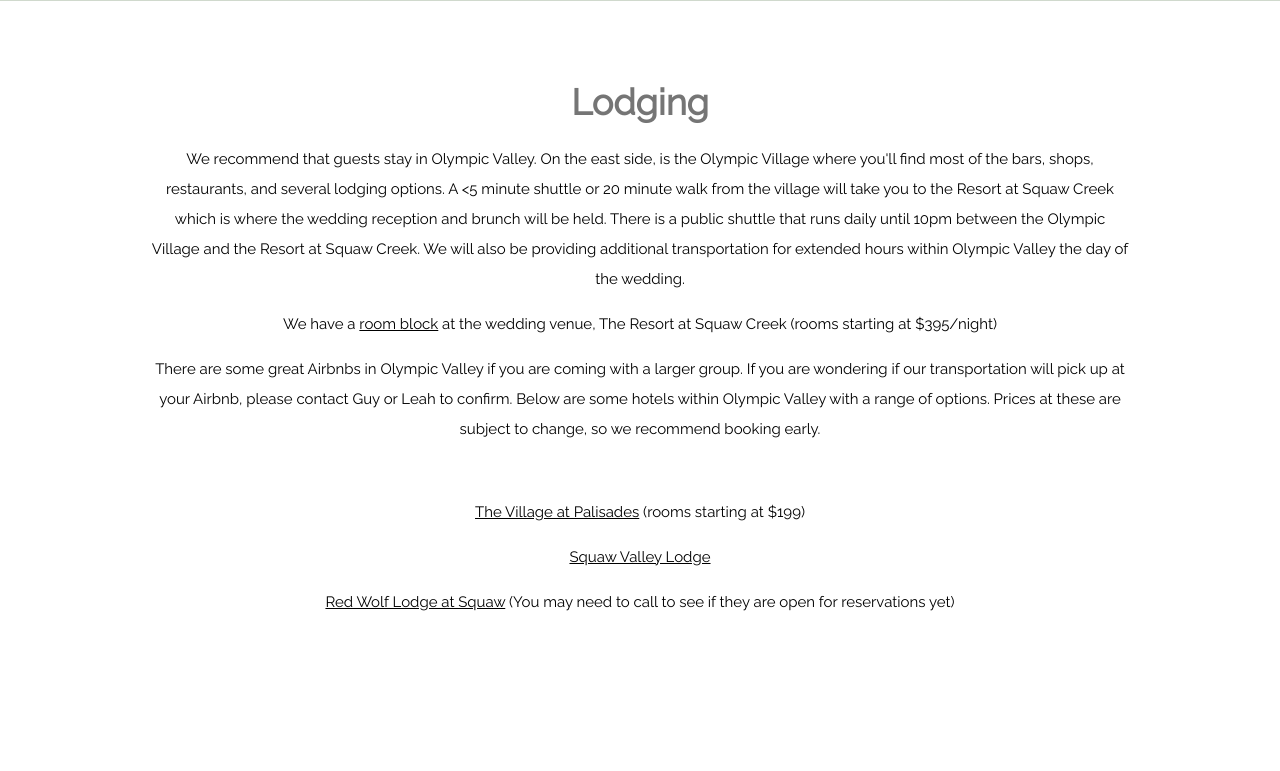
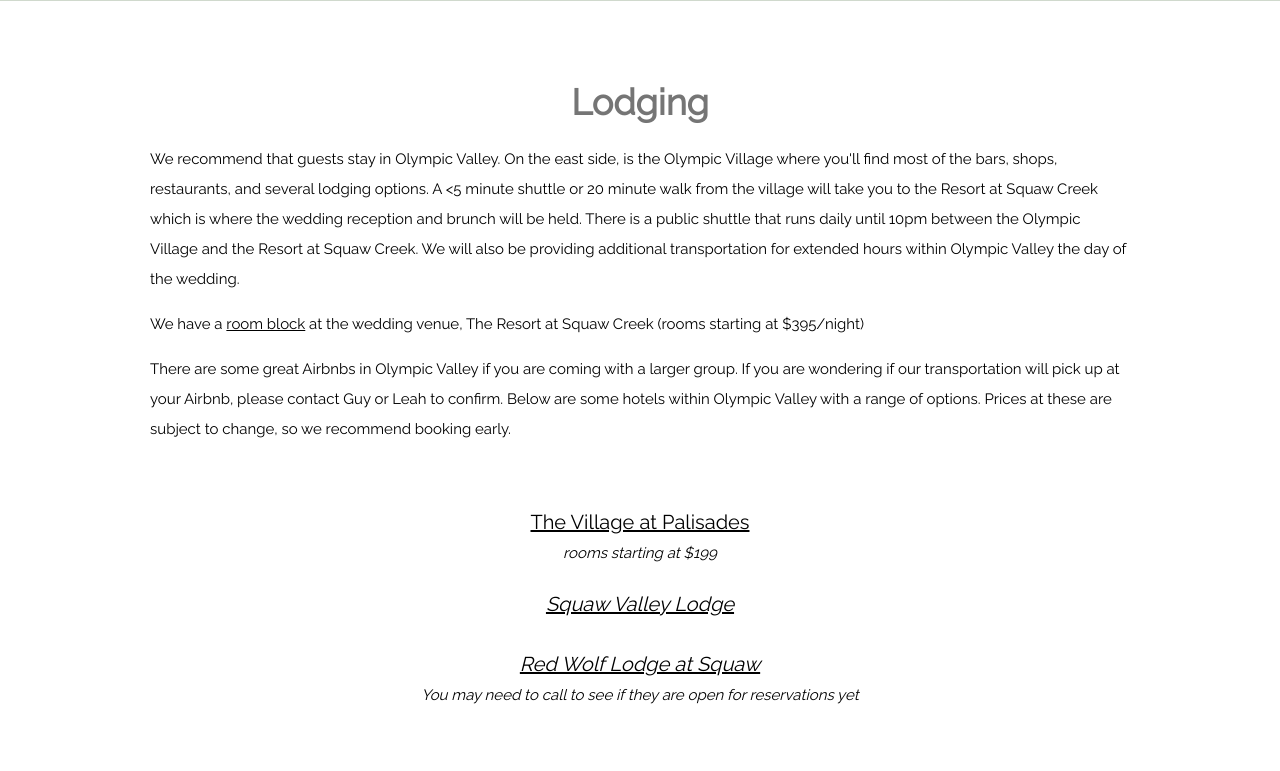
Before and after one commit to guyman575/guyandleah, a Flask app: page /travel in a window 1280 px wide. Shown: the part 412-1183 px from the top of the page. Before the commit the page ends 1023 px from the top, so only its background shows below. Run offline with Flask 2, Linux system fonts and the light colour scheme.

Commit message:
travel page styling

```diff
--- a/static/css/main.css
+++ b/static/css/main.css
@@ -81,3 +81,12 @@ p {line-height: 2}
   flex-flow: column !important;
   height: 100% !important;
 }
+
+.hotel-name {
+  font-size: 20px;
+  margin-bottom: 0px;
+}
+
+.hotel-details {
+  margin-top:  0px;
+}
--- a/templates/travel.html
+++ b/templates/travel.html
@@ -25,13 +25,17 @@
 <div class="w3-container w3-padding-64 w3-grayscale-min" id="us">
     <div class="w3-content">
       <h1 class="w3-center w3-text-grey"><b>Lodging</b></h1>
-      <div class="standard-text">
+      <div class="left-text">
         <p>We recommend that guests stay in Olympic Valley. On the east side, is the Olympic Village where you'll find most of the bars, shops, restaurants, and several lodging options. A <5 minute shuttle or 20 minute walk from the village will take you to the Resort at Squaw Creek which is where the wedding reception and brunch will be held. There is a public shuttle that runs daily until 10pm between the Olympic Village and the Resort at Squaw Creek. We will also be providing additional transportation for extended hours within Olympic Valley the day of the wedding.</p>
         <p>We have a <a href="https://www.hyatt.com/en-US/group-booking/RNODH/G-R0MZ">room block</a> at the wedding venue, The Resort at Squaw Creek (rooms starting at $395/night)</p>
         <p>There are some great Airbnbs in Olympic Valley if you are coming with a larger group. If you are wondering if our transportation will pick up at your Airbnb, please contact Guy or Leah to confirm. Below are some hotels within Olympic Valley with a range of options. Prices at these are subject to change, so we recommend booking early. </p></br>
-        <p><a href="https://www.palisadestahoe.com/plan-your-visit/lodging">The Village at Palisades<a> (rooms starting at $199)</p>
-        <p><a href="https://www.squawvalleylodge.com/">Squaw Valley Lodge<a></p>
-        <p><a href="https://www.redwolfolympicvalley.com/">Red Wolf Lodge at Squaw</a> (You may need to call to see if they are open for reservations yet)</p>
+        <div class="standard-text">
+          <p class="hotel-name"><a href="https://www.palisadestahoe.com/plan-your-visit/lodging">The Village at Palisades<a></p>
+          <i class="hotel-details">rooms starting at $199<i>
+          <p class="hotel-name"><a href="https://www.squawvalleylodge.com/">Squaw Valley Lodge<a></p>
+          <p class="hotel-name"><a href="https://www.redwolfolympicvalley.com/">Red Wolf Lodge at Squaw</a></p>
+          <i class="hotel-details">You may need to call to see if they are open for reservations yet</i>
+        </div>
       </div>
     </div>
 </div>
```
